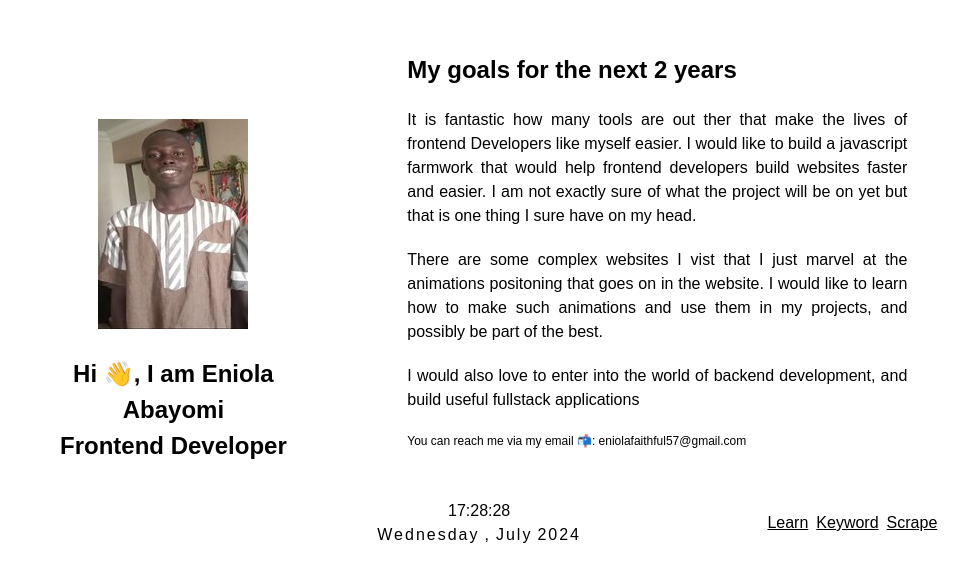
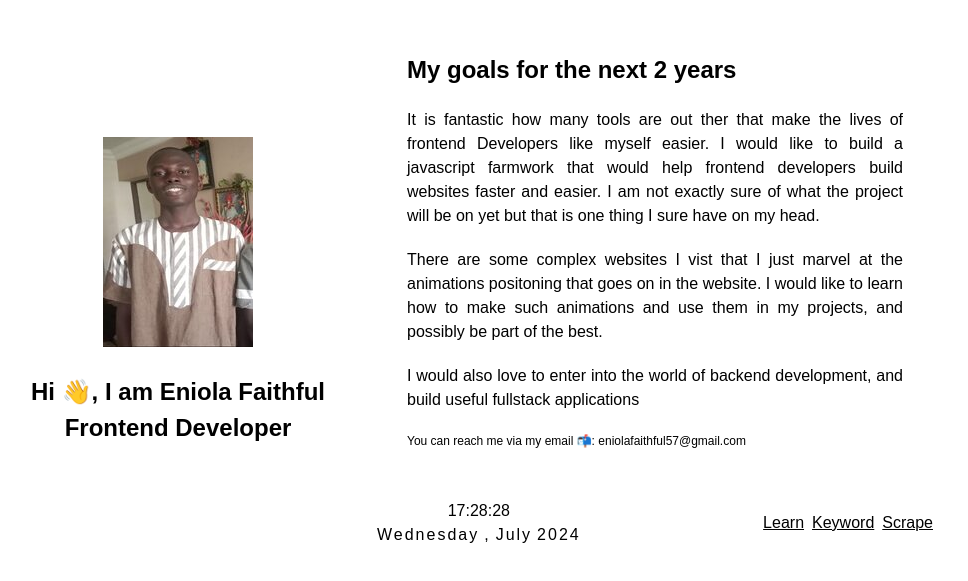
Before and after one commit to Enielect/personal_website, a plain HTML site: page index.html in a window 1280 px wide. Shown: the part 109-690 px from the top of the page, without its empty margins (164-1132 px from the left). Drawn offline with Linux system fonts and the light colour scheme.

Commit message:
Update slack display name in index.html

```diff
--- a/index.html
+++ b/index.html
@@ -22,7 +22,7 @@
           <div class="description">
             <h2>
               Hi 👋, I am
-              <span data-testid="slackDisplayName">Eniola Abayomi</span>
+              <span data-testid="slackDisplayName">Eniola Faithful</span>
             </h2>
             <h1>Frontend Developer</h1>
           </div>
```
